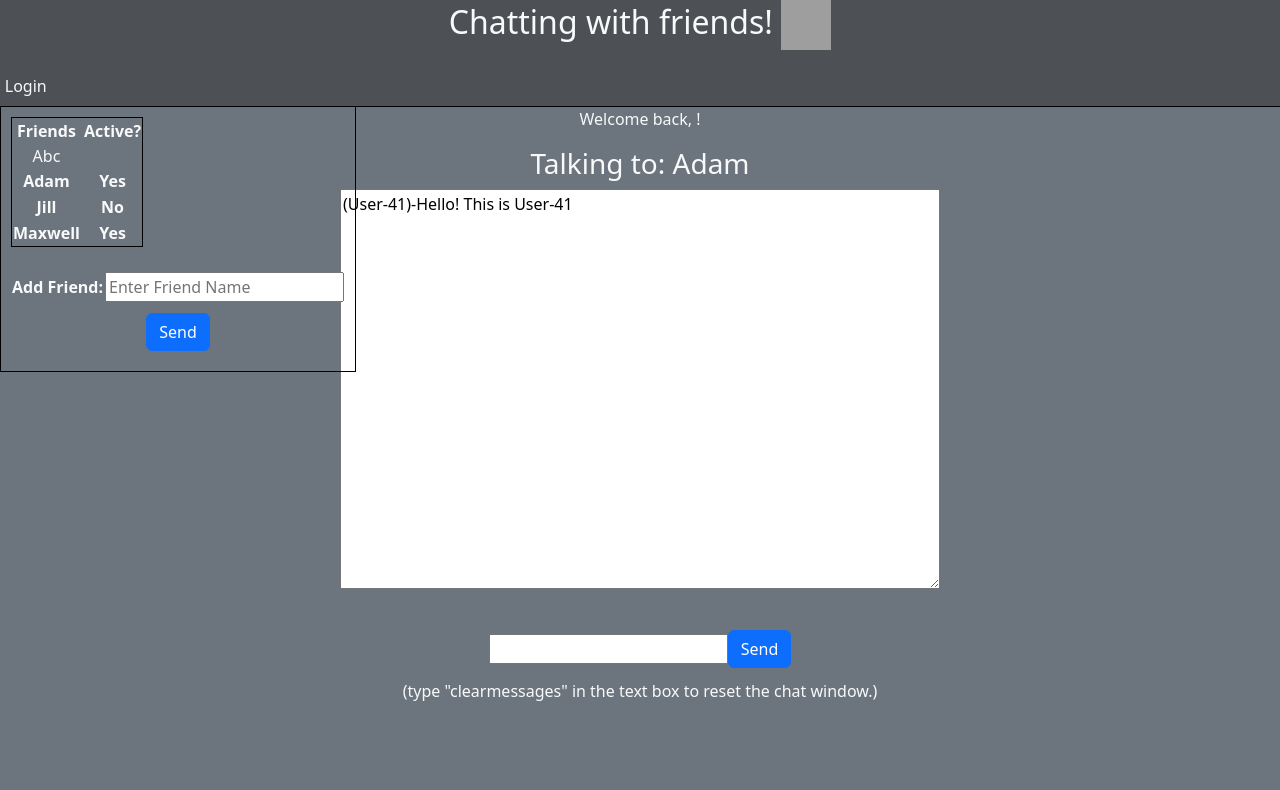
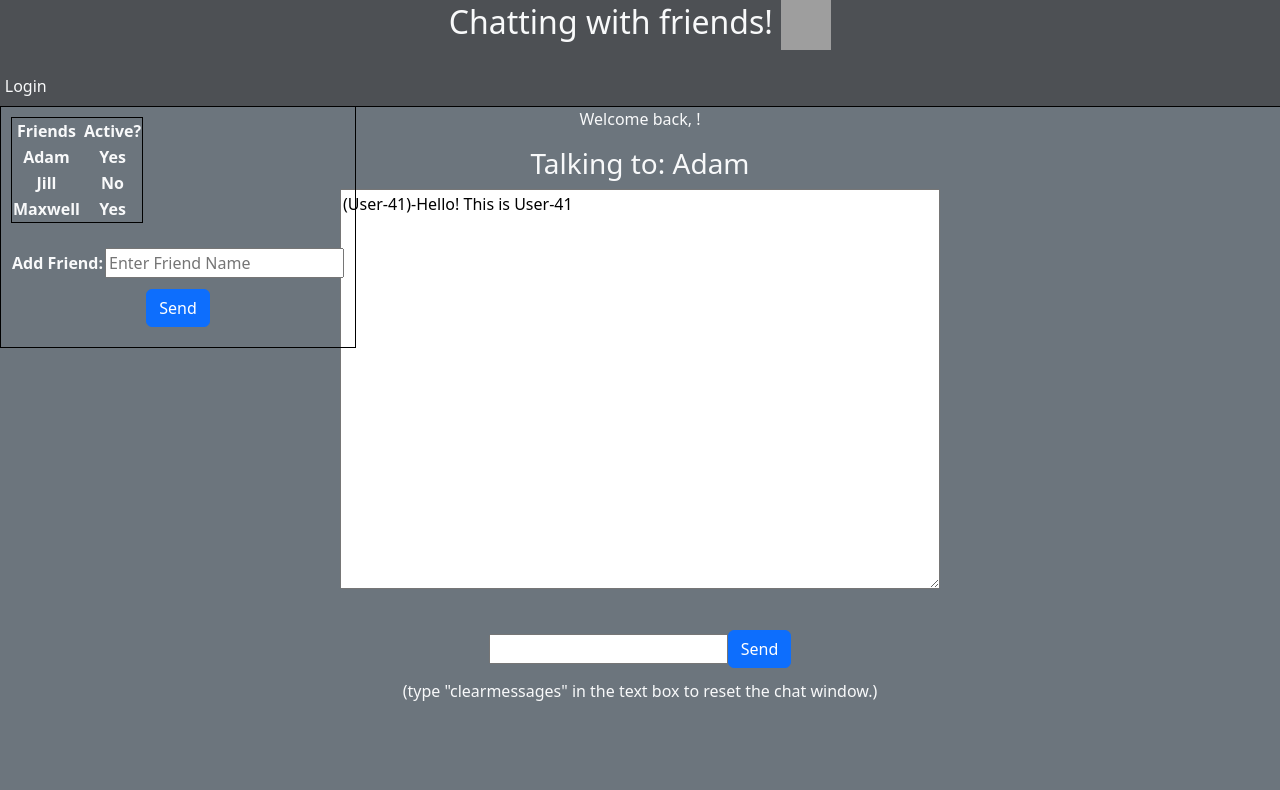
Before and after one commit to caleb-hibbert/Startup, a React (Vite) app: page /chat in a window 1280 px wide. Shown: the top 790 px of the page. Built offline with nearby package versions, Linux system fonts and the light colour scheme; grey boxes are pictures that could not be loaded.

Commit message:
Removed extra features that weren't working

```diff
--- a/src/chat/chat.jsx
+++ b/src/chat/chat.jsx
@@ -47,21 +47,6 @@ export function Chat({user}) {
     }, []);
 
 
-    const [friendlist, setFriendlist] = React.useState(["A","b","c"]);
-
-    function addFriend(f){
-        React.useEffect(()=>{
-            setFriendlist(["a","b","c"])
-        })
-    }
-
-    useEffect(()=>{
-        localStorage.setItem("friendlist", "balls");
-    }, [friendlist]);
-
-
-
-
   return (
     <main className="container-fluid bg-secondary text-center">
         <title>CWF Chat</title>
@@ -75,7 +60,6 @@ export function Chat({user}) {
                     <th></th>
                     <th>Active?</th>
                 </tr>
-                <div>{friendlist}</div>
                 <tr><th>Adam</th> <th></th><th>Yes</th></tr>
                 <tr><th>Jill</th> <th></th><th>No</th></tr>
                 <tr><th>Maxwell</th> <th></th><th>Yes</th></tr>
```
